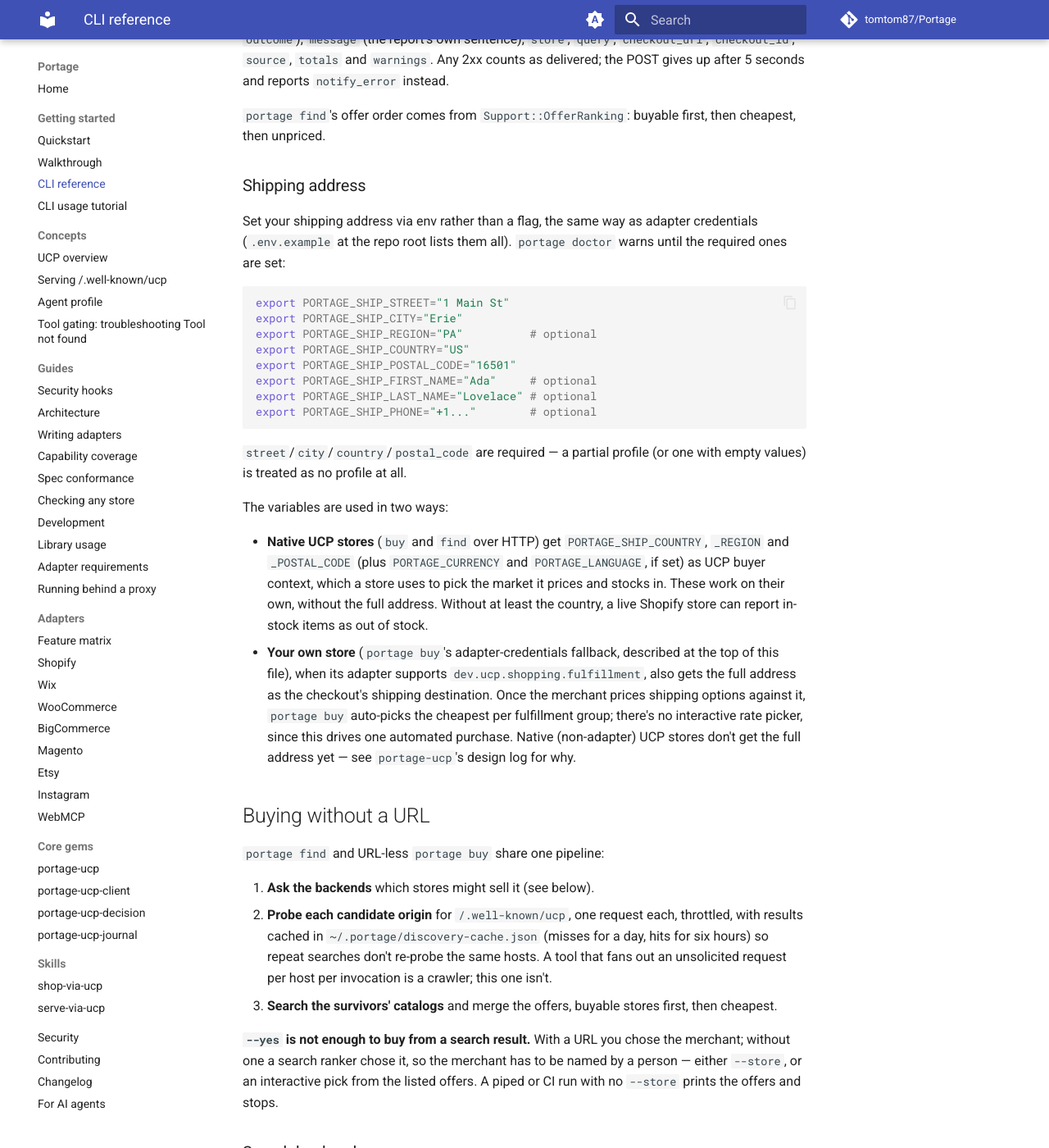
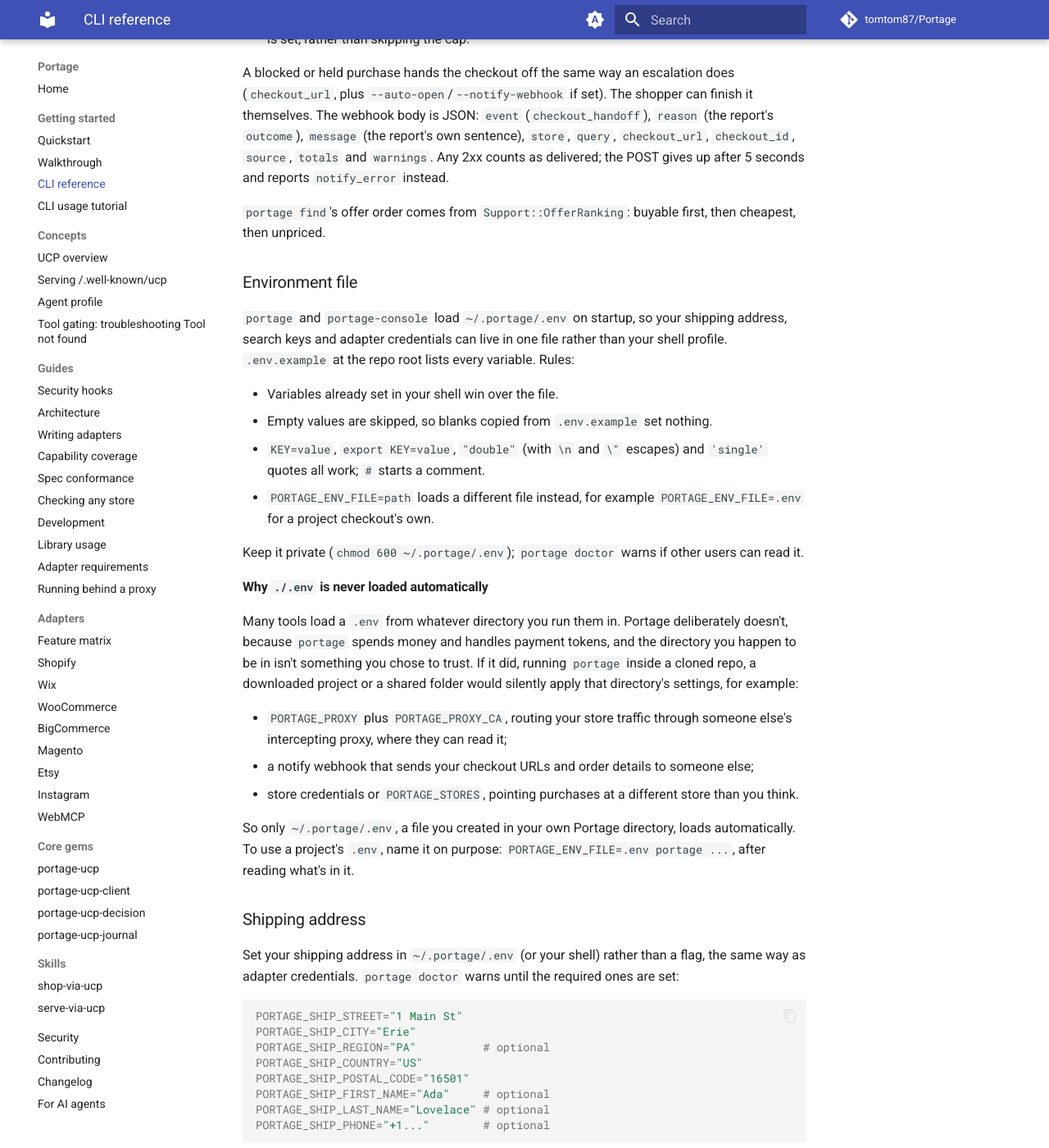
Before and after one commit to tomtom87/Portage, an MkDocs documentation site: the page built from docs/cli-reference.md, in a window 1280 px wide and 1400 px high, scrolled down 13829 px. Shown: the whole window at 82% size. Built offline with MkDocs 1.6.1 and Material for MkDocs 9.7.7, drawn with Linux system fonts in a browser that asks for light colours; comment, search, counter and statistics services are not loaded; some of the changed text lies outside the part shown.

Commit message:
Load ~/.portage/.env, and run doctor's seller checks only for a seller
portage-cli 0.7.5.

.env.example told people to export everything or source the file by hand,
which is awkward for a Homebrew install with no checkout to keep a .env in.
`portage` and `portage-console` now load ~/.portage/.env on startup
(Portage::Cli::DotEnv, stdlib only so the formula gains no resource). The
real environment always wins, empty values are skipped, and
PORTAGE_ENV_FILE names another file. A ./.env in the working directory is
deliberately never loaded: running `portage` inside a cloned repo would
otherwise apply that repo's PORTAGE_PROXY/PORTAGE_PROXY_CA (an intercepting
proxy on store traffic), notify webhooks or store credentials without the
user choosing them. The docs explain this where the file is introduced, and
doctor reports the loaded file and warns when other users can read it.

Doctor's authenticator, rate limiter, signing keys and payment handlers
checks inspect Portage::Ucp.configuration, which in a bare `portage`
process is always the unconfigured default. So every fresh install showed
four warnings that meant nothing to a shopper and exited 1. They now run
only with --require or --adapter; otherwise one info line says they were
skipped. Doctor.new still defaults to running them for library callers.

Since doctor's exit code now depends on the user's setup, the formula's
test block checks the --json report instead: the keg is detected as a
Homebrew install and every bundled adapter loads. That also makes the test
check the bundle itself, which the old exit-code assertion never did. It
takes effect on the next `rake homebrew:update`.

````diff
--- a/README.md
+++ b/README.md
@@ -26,14 +26,27 @@
 portage` to check). On Linux, stored payment tokens and proxy passwords need
 `secret-tool` from your distro (e.g. `libsecret-tools`). Details: [installation](portage-cli/README.md#installation).
 
-Set your shipping address before buying ([`.env.example`](.env.example) lists every variable), then
-check your setup:
+Set your shipping address before buying. `portage` loads `~/.portage/.env` on startup
+([`.env.example`](.env.example) lists every variable it reads). Then check your setup.
+
+`~/.portage/.env`:
 
 ```bash
-export PORTAGE_SHIP_STREET="1 Main St" PORTAGE_SHIP_CITY="Erie" \
-       PORTAGE_SHIP_COUNTRY="US" PORTAGE_SHIP_POSTAL_CODE="16501"
+PORTAGE_SHIP_STREET="1 Main St"
+PORTAGE_SHIP_CITY="Erie"
+PORTAGE_SHIP_COUNTRY="US"
+PORTAGE_SHIP_POSTAL_CODE="16501"
+```
+
+```bash
+chmod 600 ~/.portage/.env
 portage doctor
 ```
+
+> **Only `~/.portage/.env` loads automatically, never a `.env` in the current
+> directory.** A cloned repo's `.env` could otherwise route your traffic through
+> its proxy or point purchases at another store without you noticing. Use a
+> project file on purpose with `PORTAGE_ENV_FILE=.env`. [Why](portage-cli/README.md#why-env-is-never-loaded-automatically).
 
 ```bash
 # Search the web for stores that sell it — zero setup, DuckDuckGo's Instant
--- a/portage-cli/README.md
+++ b/portage-cli/README.md
@@ -424,10 +424,15 @@
   earlier on `PATH` shadows this one (see "Two copies on PATH" above).
 - `shipping`: warns when `PORTAGE_SHIP_*` is missing or incomplete (see
   "Shipping address" below), naming the variables to set.
+- `env_file`: which env file was loaded (see "Environment file" below).
+  Warns when other users can read it.
+- The confidence gate's backend, the User-Agent, and proxy settings.
 - Seller-side checks against `Portage::Ucp.configuration` (authenticator,
-  rate limiter, signing keys, payment handlers; pass `--require` to load
-  your app's initializer first), the confidence gate's backend, the
-  User-Agent, and proxy settings.
+  rate limiter, signing keys, payment handlers). These only run when you
+  pass `--require` with your app's initializer (Rails:
+  `--require ./config/environment`) or `--adapter`. Without them doctor
+  would only ever see the unconfigured defaults, so it just notes that it
+  skipped them.
 
 With `--json` the output is an array of findings, each with `check`,
 `message`, `level` (`warning` or `info`) and, for the install checks,
@@ -602,21 +607,58 @@
 `portage find`'s offer order comes from `Support::OfferRanking`: buyable
 first, then cheapest, then unpriced.
 
+### Environment file
+
+`portage` and `portage-console` load `~/.portage/.env` on startup, so your
+shipping address, search keys and adapter credentials can live in one file
+rather than your shell profile. `.env.example` at the repo root lists every
+variable. Rules:
+
+- Variables already set in your shell win over the file.
+- Empty values are skipped, so blanks copied from `.env.example` set nothing.
+- `KEY=value`, `export KEY=value`, `"double"` (with `\n` and `\"` escapes) and
+  `'single'` quotes all work; `#` starts a comment.
+- `PORTAGE_ENV_FILE=path` loads a different file instead, for example
+  `PORTAGE_ENV_FILE=.env` for a project checkout's own.
+
+Keep it private (`chmod 600 ~/.portage/.env`); `portage doctor` warns if
+other users can read it.
+
+#### Why `./.env` is never loaded automatically
+
+Many tools load a `.env` from whatever directory you run them in. Portage
+deliberately doesn't, because `portage` spends money and handles payment
+tokens, and the directory you happen to be in isn't something you chose
+to trust. If it did, running `portage` inside a cloned repo, a downloaded
+project or a shared folder would silently apply that directory's
+settings, for example:
+
+- `PORTAGE_PROXY` plus `PORTAGE_PROXY_CA`, routing your store traffic
+  through someone else's intercepting proxy, where they can read it;
+- a notify webhook that sends your checkout URLs and order details to
+  someone else;
+- store credentials or `PORTAGE_STORES`, pointing purchases at a different
+  store than you think.
+
+So only `~/.portage/.env`, a file you created in your own Portage
+directory, loads automatically. To use a project's `.env`, name it on
+purpose: `PORTAGE_ENV_FILE=.env portage ...`, after reading what's in it.
+
 ### Shipping address
 
-Set your shipping address via env rather than a flag, the same way as
-adapter credentials (`.env.example` at the repo root lists them all).
-`portage doctor` warns until the required ones are set:
+Set your shipping address in `~/.portage/.env` (or your shell) rather than
+a flag, the same way as adapter credentials. `portage doctor` warns until
+the required ones are set:
 
 ```bash
-export PORTAGE_SHIP_STREET="1 Main St"
-export PORTAGE_SHIP_CITY="Erie"
-export PORTAGE_SHIP_REGION="PA"          # optional
-export PORTAGE_SHIP_COUNTRY="US"
-export PORTAGE_SHIP_POSTAL_CODE="16501"
-export PORTAGE_SHIP_FIRST_NAME="Ada"     # optional
-export PORTAGE_SHIP_LAST_NAME="Lovelace" # optional
-export PORTAGE_SHIP_PHONE="+1..."        # optional
+PORTAGE_SHIP_STREET="1 Main St"
+PORTAGE_SHIP_CITY="Erie"
+PORTAGE_SHIP_REGION="PA"          # optional
+PORTAGE_SHIP_COUNTRY="US"
+PORTAGE_SHIP_POSTAL_CODE="16501"
+PORTAGE_SHIP_FIRST_NAME="Ada"     # optional
+PORTAGE_SHIP_LAST_NAME="Lovelace" # optional
+PORTAGE_SHIP_PHONE="+1..."        # optional
 ```
 
 `street`/`city`/`country`/`postal_code` are required — a partial profile
````
Also changed, not shown: CHANGELOG.md (+8 -0 lines), docs/cli-usage-tutorial.md (+18 -3 lines), docs/getting-started/quickstart.md (+18 -4 lines), portage-cli/CHANGELOG.md (+21 -0 lines), 12 other files.
